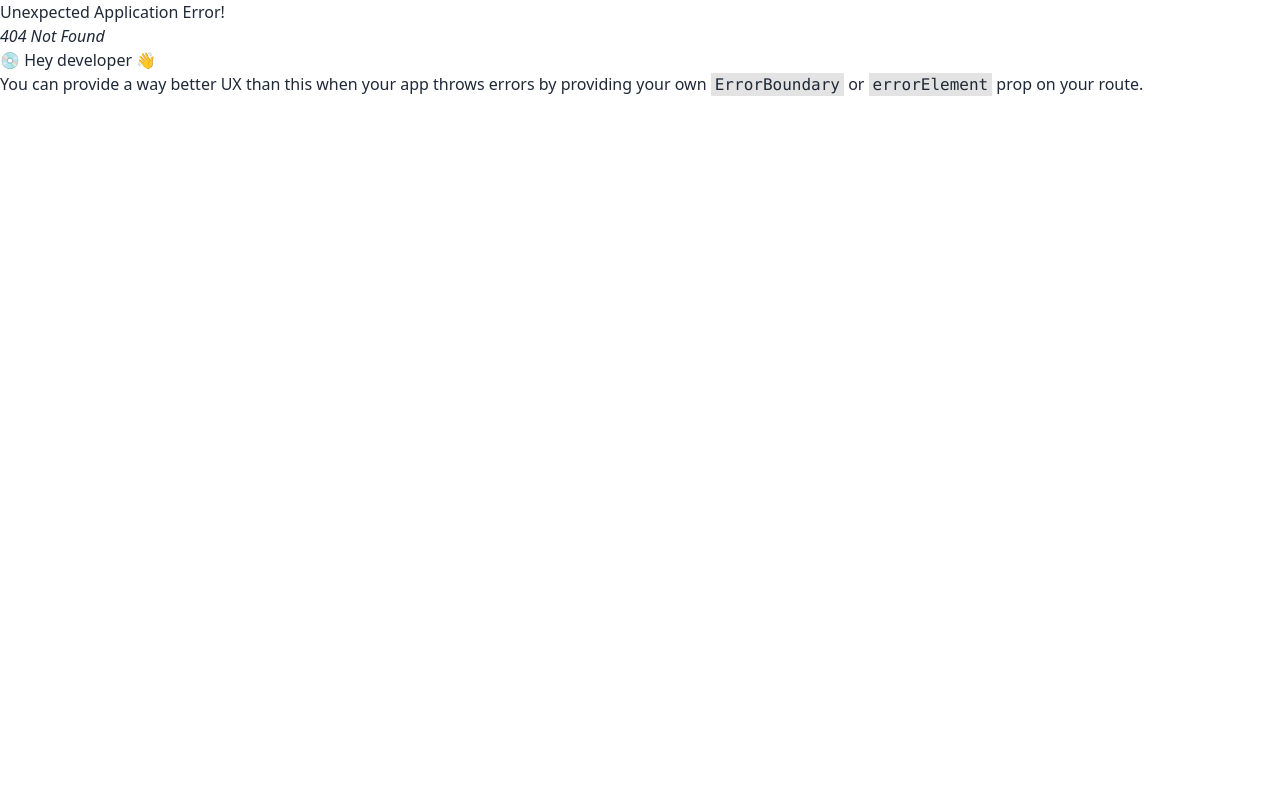
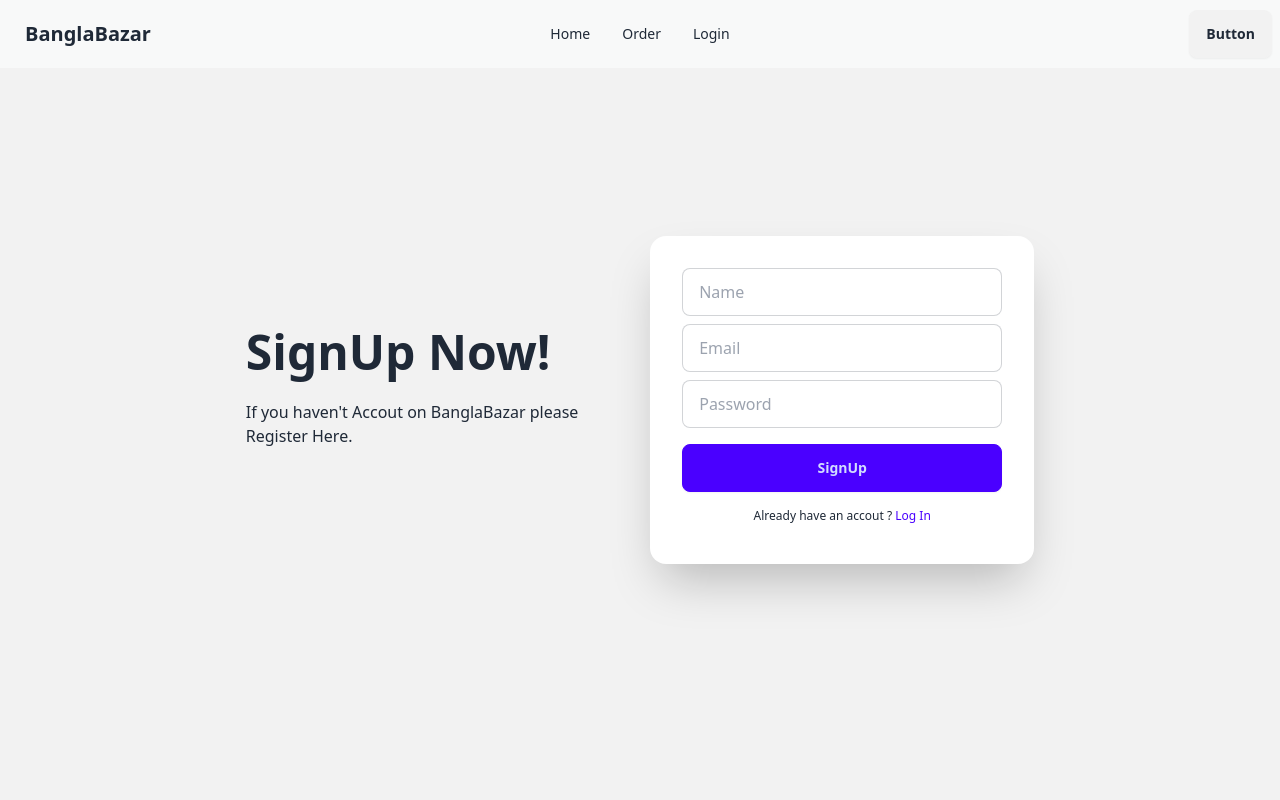
Before and after one commit to hossainshakil242/bangla-bazar-client, a React (Vite) app: page /signup in a window 1280 px wide. Before the commit this address had no page. Shown: the top 800 px of the page. Built offline with nearby package versions, Linux system fonts and the light colour scheme.

Commit message:
login and signup page design and nevigate

```diff
--- a/src/pages/Home/Products/Products.jsx
+++ b/src/pages/Home/Products/Products.jsx
@@ -5,10 +5,10 @@ const Products = () => {
   const [products, setProducts] = useState([]);
 
   useEffect(() => {
-    fetch("https://dummyjson.com/products")
+    fetch("http://localhost:5000/products")
       .then((res) => res.json())
       .then((data) => {
-        setProducts(data.products);
+        setProducts(data);
       });
   }, []);
 
--- /dev/null
+++ b/src/pages/Login/Login.jsx
@@ -0,0 +1,55 @@
+import React from "react";
+import { Link } from "react-router-dom";
+
+const Login = () => {
+  return (
+    <div className="hero bg-base-200 min-h-screen">
+      <div className="hero-content flex-col lg:flex-row">
+        <div className="text-center lg:text-left">
+          <h1 className="text-5xl font-bold">Login Now!</h1>
+          <p className="py-6">You should must login buy any products.</p>
+        </div>
+        <div className="card bg-base-100 w-full max-w-sm shrink-0 shadow-2xl">
+          <form className="card-body">
+            <div className="form-control">
+              <input
+                type="email"
+                name="email"
+                placeholder="Email"
+                className="input input-bordered"
+                required
+              />
+            </div>
+            <div className="form-control">
+              <input
+                type="password"
+                name="password"
+                placeholder="password"
+                className="input input-bordered"
+                required
+              />
+              <label className="label">
+                <a href="#" className="label-text-alt link link-hover">
+                  Forgot password?
+                </a>
+              </label>
+            </div>
+            <div className="form-control mt-2">
+              <button className="btn btn-primary">Login</button>
+            </div>
+
+            {/* Navigate login page */}
+            <label className="label-text-alt label mx-auto">
+                Have an account?
+                <Link className="text-primary" to={"/signup"}>
+                &nbsp;Sign In
+                </Link>
+            </label>
+          </form>
+        </div>
+      </div>
+    </div>
+  );
+};
+
+export default Login;
--- /dev/null
+++ b/src/pages/Signup/Signup.jsx
@@ -0,0 +1,68 @@
+import React from "react";
+import { Link, useNavigate } from "react-router-dom";
+
+const Signup = () => {
+  const navigate = useNavigate();
+
+  return (
+    <div className="hero bg-base-200 min-h-screen">
+      <div className="hero-content flex-col lg:flex-row">
+        <div className="text-center lg:text-left">
+          <h1 className="text-5xl font-bold">SignUp Now!</h1>
+          <p className="py-6">
+            If you haven't Accout on BanglaBazar please Register Here.
+          </p>
+        </div>
+        <div className="card bg-base-100 w-full max-w-sm shrink-0 shadow-2xl">
+          <form className="card-body">
+            {/* Name Filed */}
+            <div className="form-control">
+              <input
+                type="text"
+                name="name"
+                placeholder="Name"
+                className="input input-bordered"
+                required
+              />
+            </div>
+
+            {/* Email Filed */}
+            <div className="form-control">
+              <input
+                type="email"
+                name="email"
+                placeholder="Email"
+                className="input input-bordered"
+                required
+              />
+            </div>
+
+            {/* Password Filed */}
+            <div className="form-control">
+              <input
+                type="password"
+                name="password"
+                placeholder="Password"
+                className="input input-bordered"
+                required
+              />
+            </div>
+            <div className="form-control mt-2">
+              <button className="btn btn-primary">SignUp</button>
+            </div>
+
+            {/* Navigate login page */}
+            <label className="label label-text-alt mx-auto">
+              Already have an accout ?{" "}
+              <Link className="text-primary" to={"/login"}>
+              &nbsp;Log In
+              </Link>
+            </label>
+          </form>
+        </div>
+      </div>
+    </div>
+  );
+};
+
+export default Signup;
```
Also changed, not shown: src/routers/Routers.jsx (+10 -0 lines).
